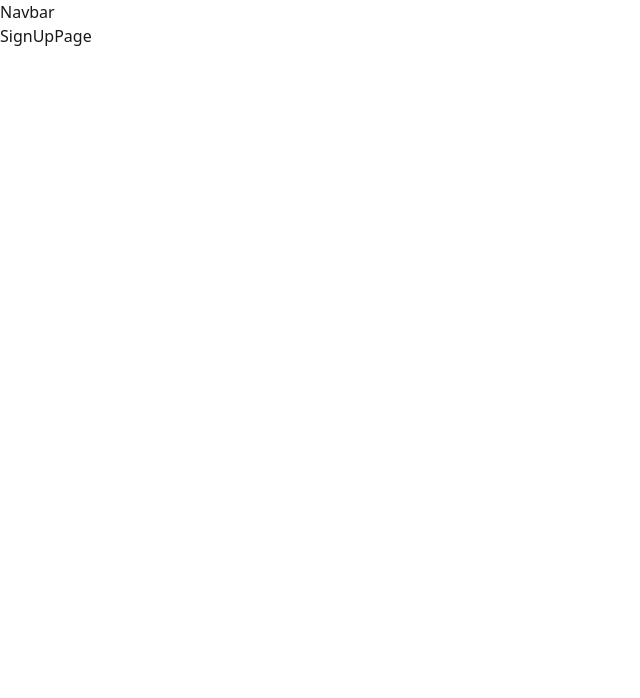
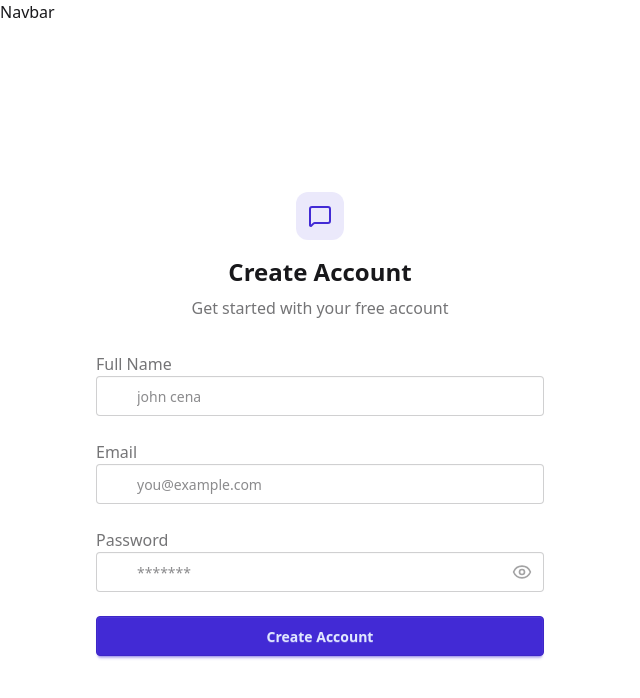
Before and after one commit to Rifkynur/chatify, a React (Vite) app in the folder frontend/: page /signup in a window 1280 px wide. Shown: the top 698 px of the page, without its empty margins (0-640 px from the left). Built offline with nearby package versions, Linux system fonts and the light colour scheme; no server answers.

Commit message:
ceate register form

```diff
--- a/frontend/package.json
+++ b/frontend/package.json
@@ -12,6 +12,7 @@
   "dependencies": {
     "@tailwindcss/vite": "^4.1.17",
     "axios": "^1.13.2",
+    "lucide-react": "^0.553.0",
     "react": "^19.2.0",
     "react-dom": "^19.2.0",
     "react-hot-toast": "^2.6.0",
--- a/frontend/src/App.jsx
+++ b/frontend/src/App.jsx
@@ -7,23 +7,44 @@
 import SettingPage from "./pages/SettingPage";
 import ProfilePage from "./pages/ProfilePage";
 import { useAuthStore } from "./store/useAuthStore";
+import { Loader } from "lucide-react";
+import { Navigate } from "react-router-dom";
 
 function App() {
-  const { checkAuth, authUser } = useAuthStore();
+  const { checkAuth, authUser, isCheckingAuth } = useAuthStore();
 
   useEffect(() => {
     checkAuth();
-    console.log({ authUser });
   }, []);
+
+  if (isCheckingAuth && !authUser) {
+    return (
+      <div className="flex items-center justify-center h-screen">
+        <Loader className="size-10 animate-spin" />
+      </div>
+    );
+  }
   return (
     <>
       <Navbar />
       <Routes>
-        <Route path="/" element={<HomePage />} />
-        <Route path="/signup" element={<SignUpPage />} />
-        <Route path="/login" element={<LoginPage />} />
+        <Route
+          path="/"
+          element={authUser ? <HomePage /> : <Navigate to="/login" />}
+        />
+        <Route
+          path="/signup"
+          element={!authUser ? <SignUpPage /> : <Navigate to={"/"} />}
+        />
+        <Route
+          path="/login"
+          element={!authUser ? <LoginPage /> : <Navigate to={"/"} />}
+        />
         <Route path="/setting" element={<SettingPage />} />
-        <Route path="/profile" element={<ProfilePage />} />
+        <Route
+          path="/profile"
+          element={authUser ? <ProfilePage /> : <Navigate to={"/login"} />}
+        />
       </Routes>
     </>
   );
--- a/frontend/src/pages/SignUpPage.jsx
+++ b/frontend/src/pages/SignUpPage.jsx
@@ -1,7 +1,131 @@
-import React from "react";
+import React, { useState } from "react";
+import { useAuthStore } from "../store/useAuthStore";
+import {
+  Eye,
+  EyeOff,
+  Loader2,
+  Lock,
+  Mail,
+  MessageSquare,
+  User,
+} from "lucide-react";
 
 const SignUpPage = () => {
-  return <div>SignUpPage</div>;
+  const [showPassword, setShowPassword] = useState(false);
+  const [formData, setFormData] = useState({
+    fullName: "",
+    email: "",
+    password: "",
+  });
+
+  const { signup, isSigningUp } = useAuthStore();
+
+  const validateForm = () => {};
+  const handlesubmit = (e) => {
+    e.preventDefault();
+  };
+  return (
+    <div className="min-h-screen grid lg:grid-cols-2">
+      <div className="flex flex-col justify-center items-center p-6 sm:p-12">
+        <div className="w-full max-w-md space-y-8">
+          {/* logo */}
+          <div className="text-center mb-8">
+            <div className="flex flex-col items-center gap-2 group">
+              <div className="size-12 rounded-xl bg-primary/10 flex items-center justify-center group-hover:bg-primary/20 transition-colors">
+                <MessageSquare className="size-6 text-primary" />
+              </div>
+              <h1 className="text-2xl font-bold mt-2">Create Account</h1>
+              <p className="text-base-content/60">
+                Get started with your free account
+              </p>
+            </div>
+          </div>
+          {/* form */}
+          <form onSubmit={handlesubmit} className="space-y-6">
+            <div className="form-control">
+              <label className="label">
+                <span className="label-text font-medium">Full Name</span>
+              </label>
+              <div className="relative">
+                <div className="absolute inset-y-0 left-0 pl-3 flex items-center pointer-events-none">
+                  <User className="size-5 text-base-content/40" />
+                </div>
+                <input
+                  type="text"
+                  name="fullName"
+                  placeholder="john cena"
+                  value={formData.fullName}
+                  onChange={(e) =>
+                    setFormData({ ...formData, fullName: e.target.value })
+                  }
+                  className={`input input-bordered w-full pl-10 `}
+                />
+              </div>
+            </div>
+            <div className="form-control">
+              <label className="label">
+                <span className="label-text font-medium">Email</span>
+              </label>
+              <div className="relative">
+                <div className="absolute inset-y-0 left-0 pl-3 flex items-center pointer-events-none">
+                  <Mail className="size-5 text-base-content/40" />
+                </div>
+                <input
+                  type="email"
+                  name="email"
+                  placeholder="you@example.com"
+                  value={formData.email}
+                  onChange={(e) =>
+                    setFormData({ ...formData, email: e.target.value })
+                  }
+                  className={`input input-bordered w-full pl-10 `}
+                />
+              </div>
+            </div>
+            <div className="form-control">
+              <label className="label">
+                <span className="label-text font-medium">Password</span>
+              </label>
+              <div className="relative">
+                <div className="absolute inset-y-0 left-0 pl-3 flex items-center pointer-events-none">
+                  <Lock className="size-5 text-base-content/40" />
+                </div>
+                <input
+                  type={showPassword ? "text" : "password"}
+                  name="password"
+                  placeholder="*******"
+                  value={formData.password}
+                  onChange={(e) =>
+                    setFormData({ ...formData, password: e.target.value })
+                  }
+                  className={`input input-bordered w-full pl-10 `}
+                />
+                <button
+                  type="button"
+                  className="absolute inset-y-0 right-0 pr-3 flex items-center"
+                >
+                  {showPassword ? (
+                    <EyeOff className="size-5 text-base-content/" />
+                  ) : (
+                    <Eye className="size-5 text-base-content/40" />
+                  )}
+                </button>
+              </div>
+            </div>
+            <button className="btn btn-primary w-full" disabled={isSigningUp}>
+              {isSigningUp ? (
+                <>
+                  <Loader2 className="size-5 animate-spin" />
+                </>
+              ) : (
+                "Create Account"
+              )}
+            </button>
+          </form>
+        </div>
+      </div>
+    </div>
+  );
 };
 
 export default SignUpPage;
--- a/frontend/src/store/useAuthStore.js
+++ b/frontend/src/store/useAuthStore.js
@@ -19,4 +19,5 @@
       set({ isCheckingAuth: false });
     }
   },
+  signup: async (data) => {},
 }));
```
Also changed, not shown: 1 other file (tests, documents, lock files or other folders).
